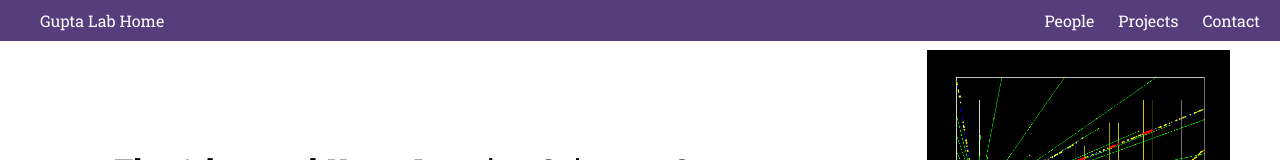
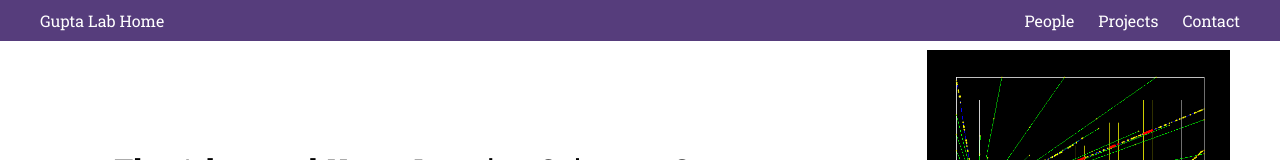
Before and after one commit to avicramer/guptaLab, a website: page index2.html in a window 1280 px wide. Shown: the top 160 px of the page. Drawn offline with Linux system fonts and the light colour scheme.

Commit message:
more space on right

```diff
--- a/index2.html
+++ b/index2.html
@@ -22,7 +22,7 @@
     }
 
     #right-nav{
-        padding-right: 20px;
+        padding-right: 40px;
     }
     #left-nav{
         padding-left: 20px;
```
